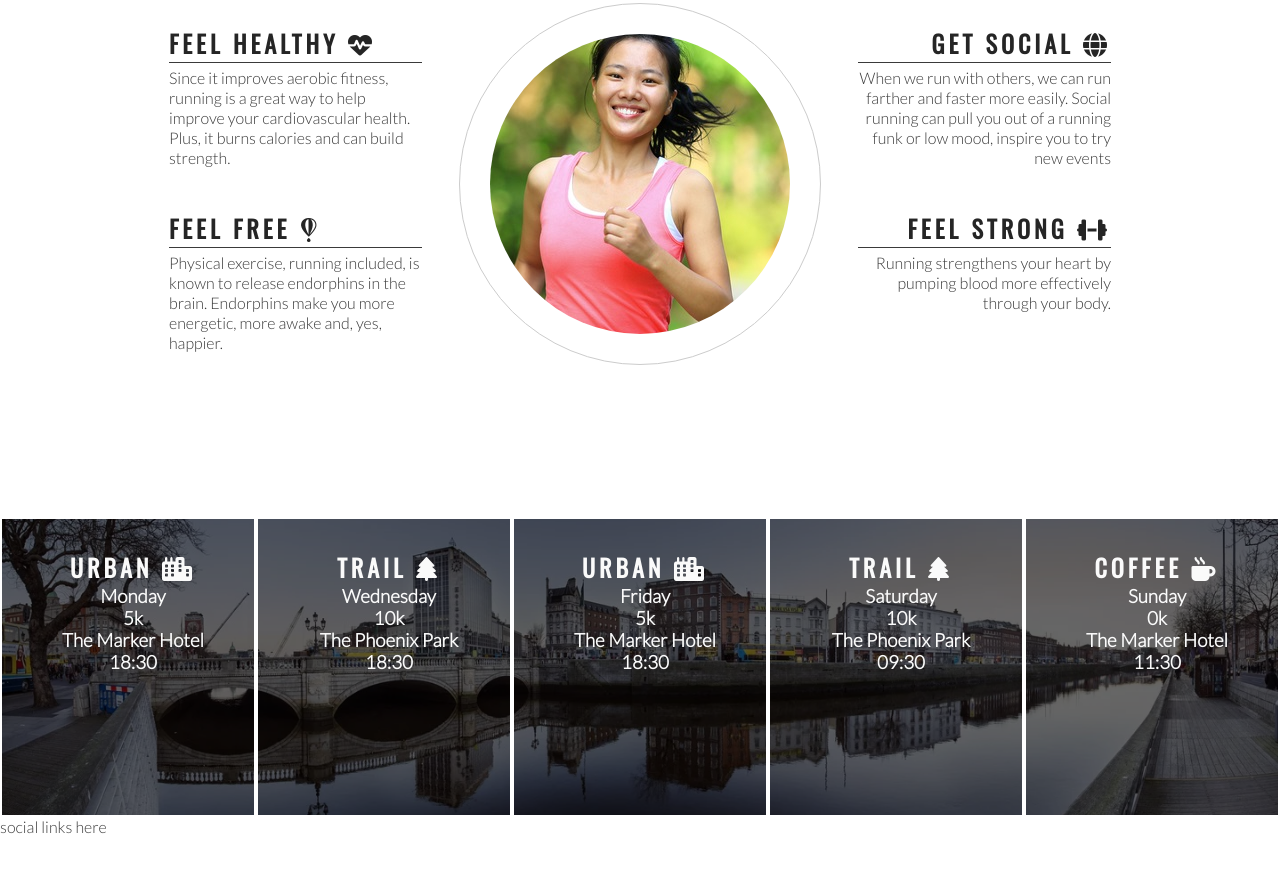
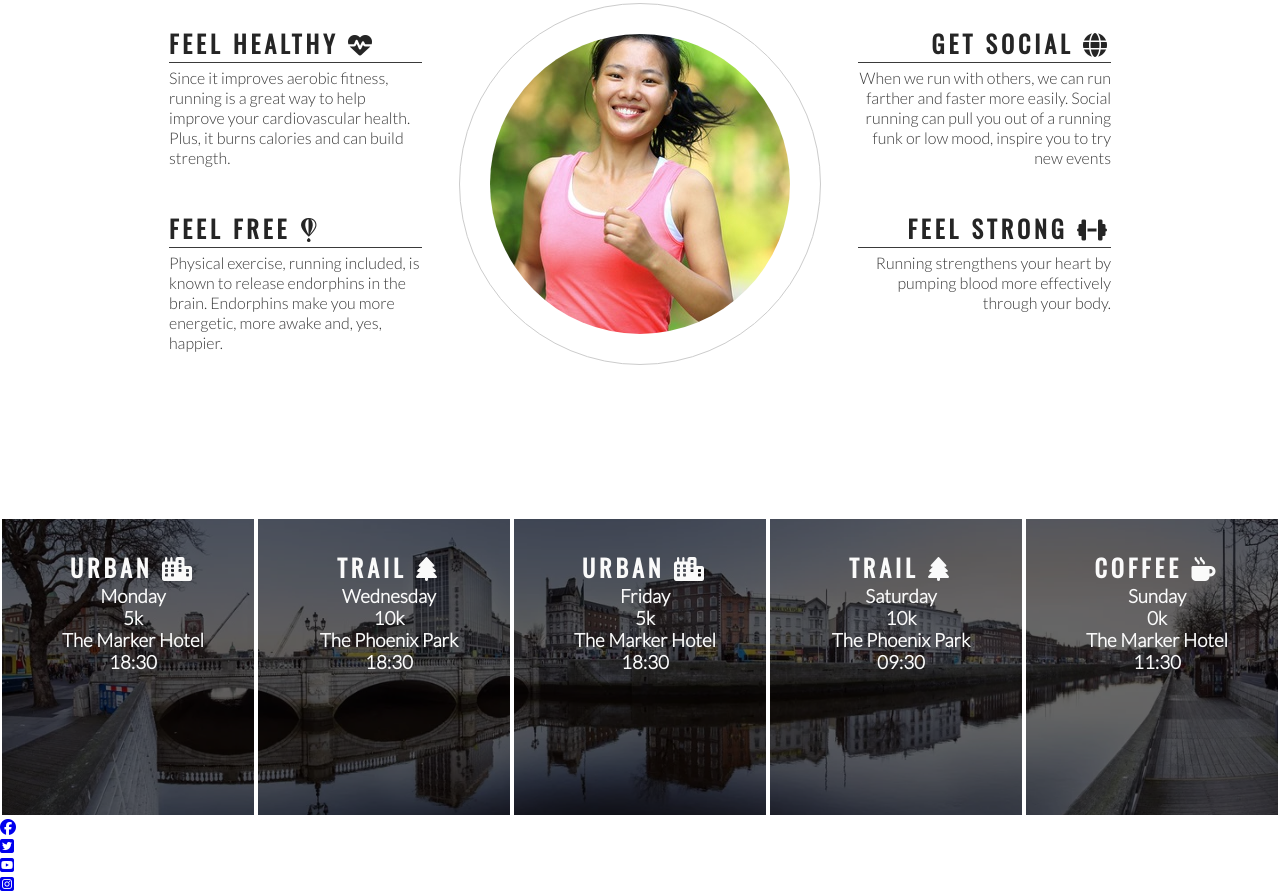
Before and after one commit to shankar2311/love-running, a plain HTML site: page index.html in a window 1280 px wide. Shown: the part 778-1671 px from the top of the page. Before the commit the page ends 1614 px from the top, so only its background shows below. Drawn offline with nearby package versions, Linux system fonts and the light colour scheme.

Commit message:
Add social media icons to footer

```diff
--- a/index.html
+++ b/index.html
@@ -118,7 +118,24 @@
         </div>
     </section>
     <footer>
-        social links here
+        <ul>
+            <li>
+                <a href="https://facebook.com" target="_blank" rel="noopener"
+                aria-label="Visit Our Facebook Page(opens in a new tab)"><i class="fa-brands fa-facebook"></i></a>
+            </li>
+            <li>
+                <a href="https://twitter.com" target="_blank" rel="noopener"
+                aria-label="Visit Our Twitter Page(opens in a new tab)"><i class="fa-brands fa-square-twitter"></i></a>
+            </li>
+            <li>
+                <a href="https://youtube.com" target="_blank" rel="noopener"
+                aria-label="Visit Our YouTube Page(opens in a new tab)"><i class="fa-brands fa-square-youtube"></i></a>
+            </li>
+            <li>
+                <a href="https://instagram.com" target="_blank" rel="noopener"
+                aria-label="Visit Our Instagram Page(opens in a new tab)"><i class="fa-brands fa-square-instagram"></i></a>
+            </li>
+        </ul>
     </footer>
     <!--font awesome script-->
     <script src="https://kit.fontawesome.com/ddfdd243b4.js" crossorigin="anonymous"></script>
```
